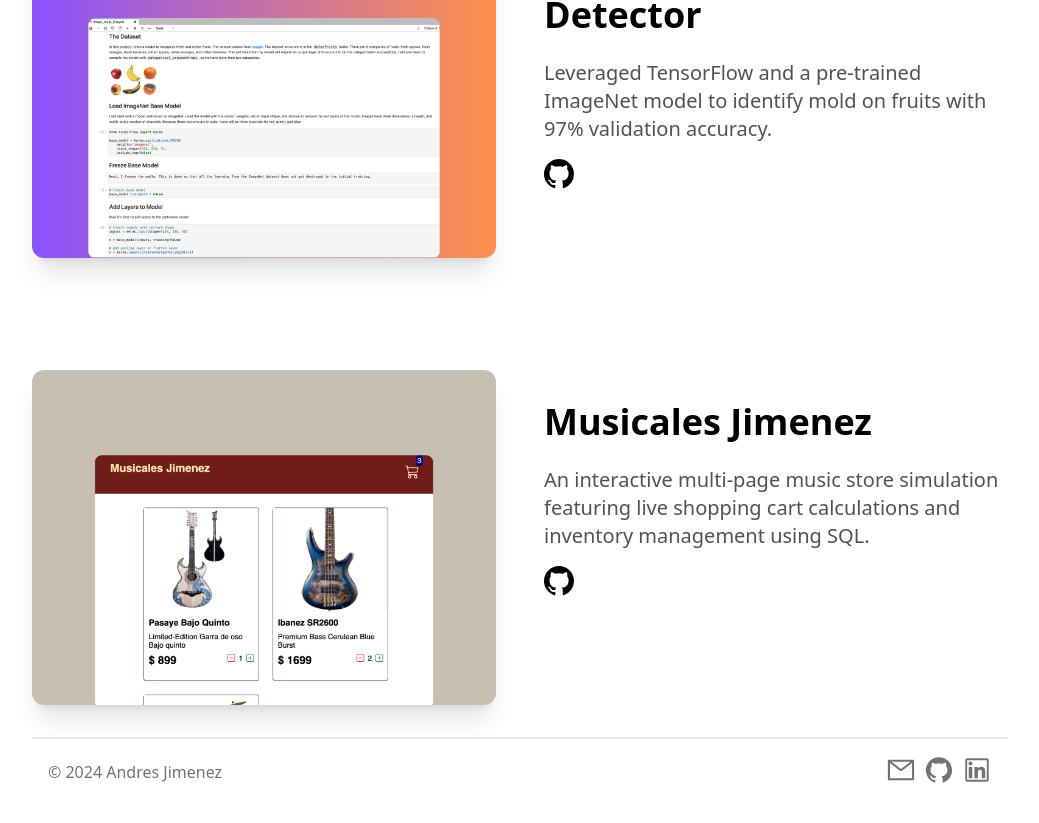
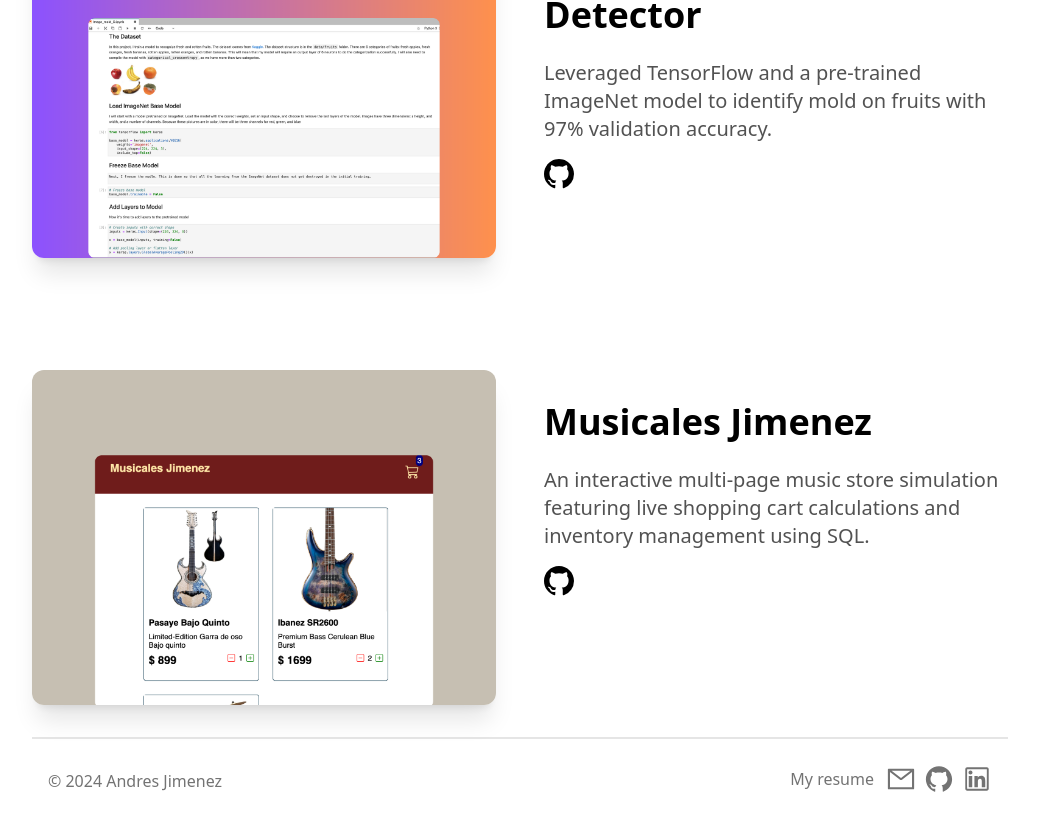
Before and after one commit to andjimenezuf/port, a Next.js app: page / in a window 1280 px wide. Shown: the part 2470-3293 px from the top of the page, without its empty margins (120-1159 px from the left). Built offline with nearby package versions, Linux system fonts and the light colour scheme.

Commit message:
Update Footer.tsx
added resume

```diff
--- a/components/Footer.tsx
+++ b/components/Footer.tsx
@@ -3,20 +3,19 @@
   AiOutlineGithub,
   AiOutlineMail,
   AiOutlineLinkedin,
-  AiOutlineCheck
-} from "react-icons/ai"
+  AiOutlineCheck,
+} from "react-icons/ai";
 
 
 const Footer = () => {
 
   const [isCopied, setIsCopied] = useState(false);
 
-  // Function to copy email to clipboard and show the copied icon
   const copyEmailToClipboard = () => {
     navigator.clipboard.writeText("ajimenez1@ufl.edu").then(() => {
       setIsCopied(true);
       setTimeout(() => {
-        setIsCopied(false); // Hide the copied icon after 2 seconds
+        setIsCopied(false);
       }, 2000);
     });
   };
@@ -28,9 +27,20 @@
         <div className="flex flex-row items-center justify-center space-x-1 text-neutral-500 dark:text-neutral-100">
           © 2024 Andres Jimenez<a href="/" className="hover:underline"></a>
         </div>
+
         <div className="flex flex-row items-center justify-center space-x-2 mb-1">
 
           <div className="relative flex items-center justify-center" onClick={copyEmailToClipboard}>
+
+              {/* Download Resume Section */}
+              <div className="flex items-center">
+                <a href="./AndresRes (1).pdf" target="_blank" rel="noopener noreferrer" className="hover:underline text-neutral-500 dark:text-neutral-100 p-3">
+                  My resume
+                </a>
+              </div>
+
+
+
             <AiOutlineMail
               className={`hover:-translate-y-1 transition-transform cursor-pointer text-neutral-500 dark:text-neutral-100 ${isCopied ? 'text-green-500' : ''}`}
               size={30}
@@ -47,7 +57,6 @@
           </div>
 
 
-
           <a href="https://github.com/andjimenezuf" rel="noreferrer" target="_blank">
             <AiOutlineGithub
               className="hover:-translate-y-1 transition-transform cursor-pointer text-neutral-500 dark:text-neutral-100"
@@ -55,23 +64,16 @@
             />
           </a>
 
-
-          <a
-            href="https://www.linkedin.com/in/andres-jimenez-b2053b249/"
-            rel="noreferrer"
-            target="_blank"
-          >
+          <a href="https://www.linkedin.com/in/andres-jimenez-b2053b249/" rel="noreferrer" target="_blank">
             <AiOutlineLinkedin
               className="hover:-translate-y-1 transition-transform cursor-pointer text-neutral-500 dark:text-neutral-100"
               size={30}
             />
           </a>
-
-
         </div>
       </div>
     </footer>
   )
 }
 
-export default Footer
+export default Footer;
```
Lines whose indentation alone changed are shown as unchanged.
